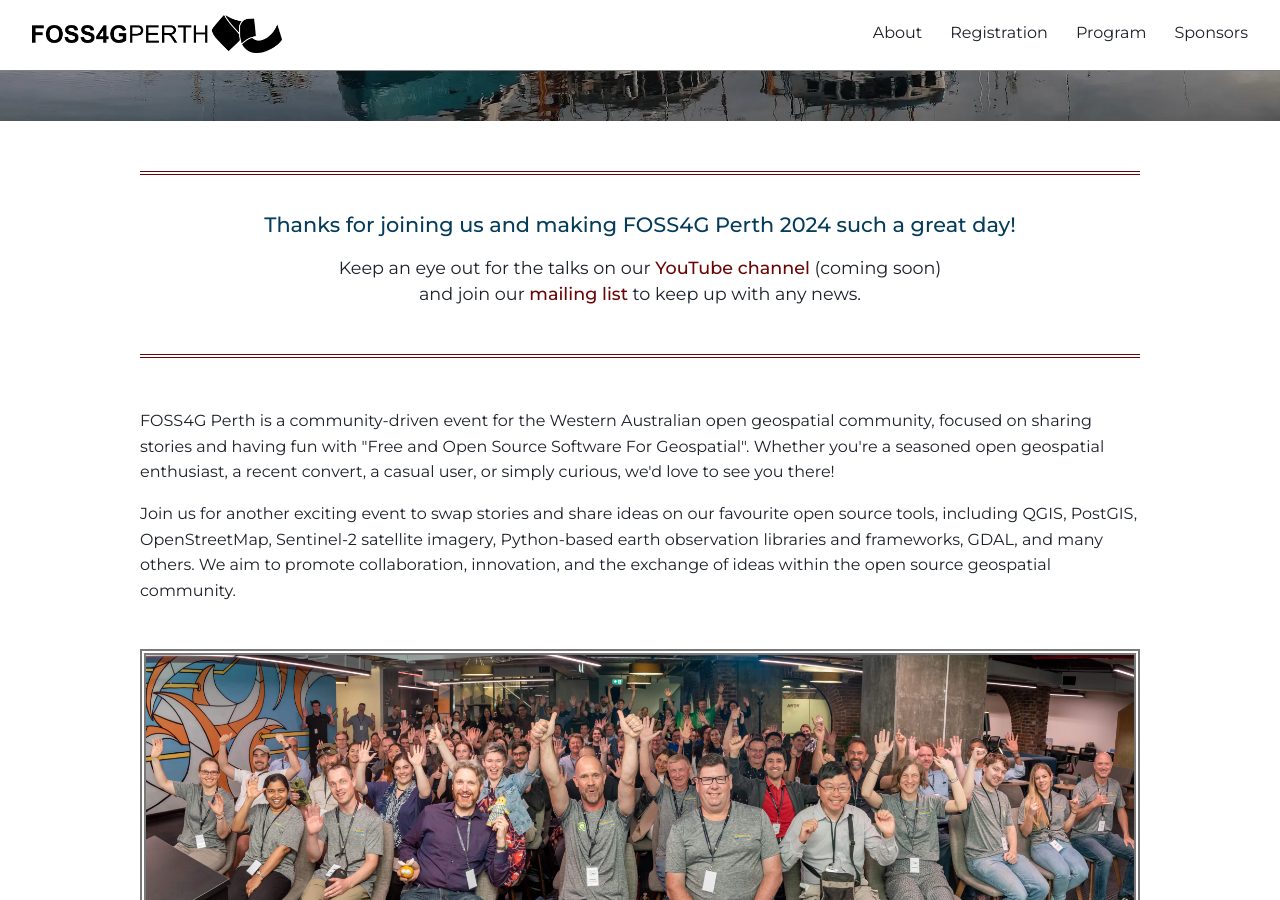
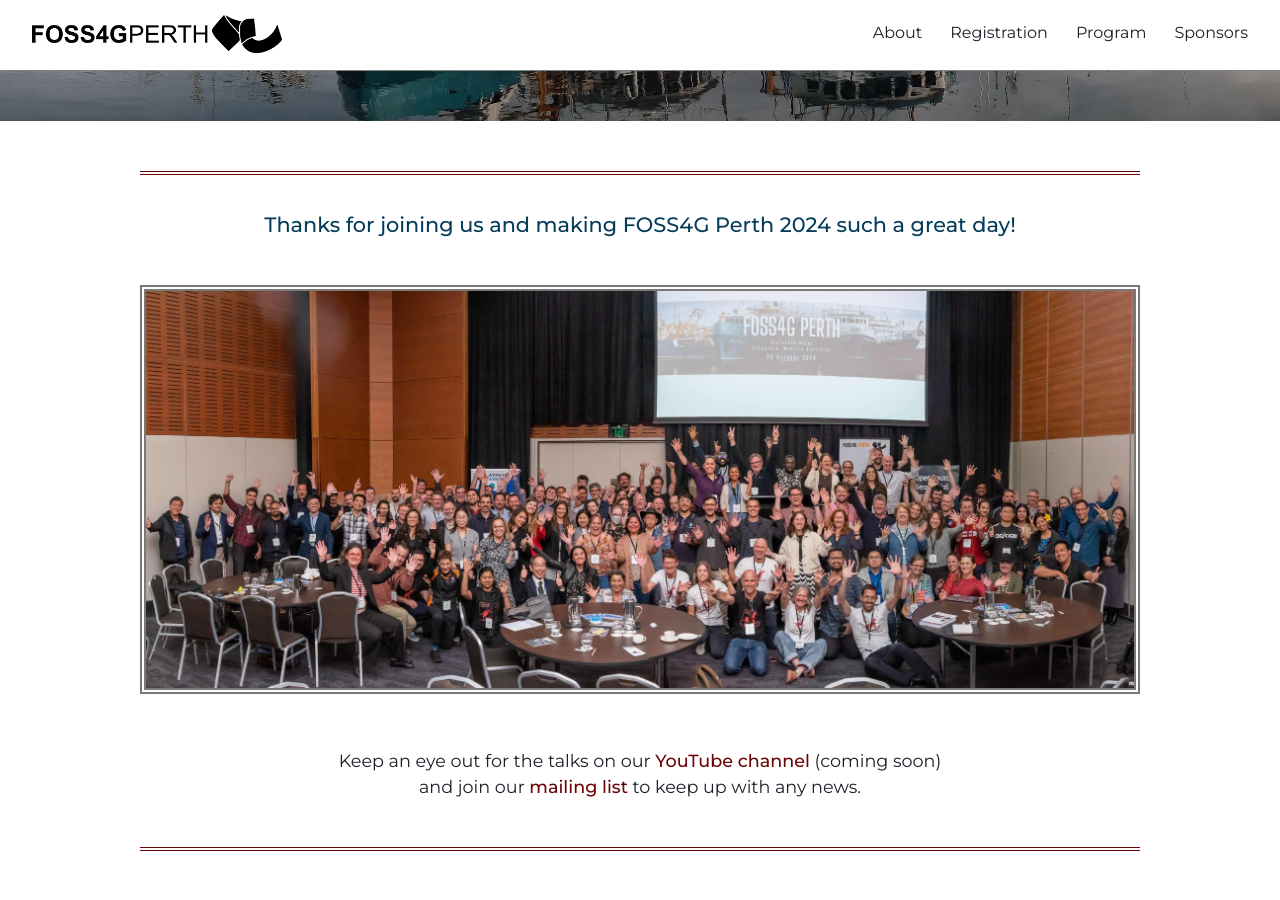
Before and after one commit to foss4g-perth-org/foss4g-perth-org.github.io, a Jekyll site: the page built from index.md, in a window 1280 px wide and 900 px high, scrolled down 350 px. Built offline with Jekyll 4.4.1, drawn with Linux system fonts in a browser that asks for light colours; some web fonts are replaced; comment, search, counter and statistics services are not loaded.

Commit message:
Add 2024 photo

```diff
--- a/index.md
+++ b/index.md
@@ -10,6 +10,7 @@ id: home
   <div class="news-box-wrapper">
       <div class="news-box">
         <h2>Thanks for joining us and making FOSS4G Perth 2024 such a great day!</h2>
+        <img src="/assets/img/foss4g_perth_2024.jpg" alt="Perth FOSS4G community members 2024"/>
         <p>Keep an eye out for the talks on our <a href="https://www.youtube.com/@FOSS4GPerth/videos">YouTube channel</a> (coming soon)<br> and join our <a href="#signup">mailing list</a> to keep up with any news.</p>
       </div>
   </div>
```
Also changed, not shown: assets/img/foss4g_perth_2024.jpg (added).
